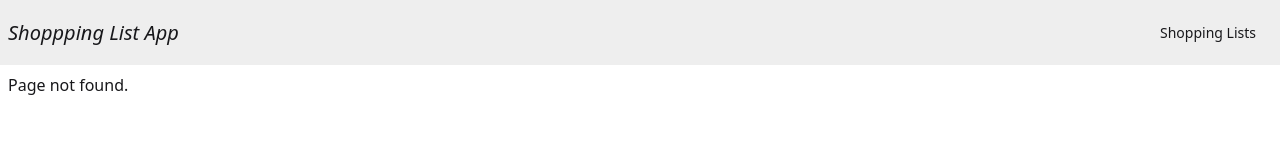
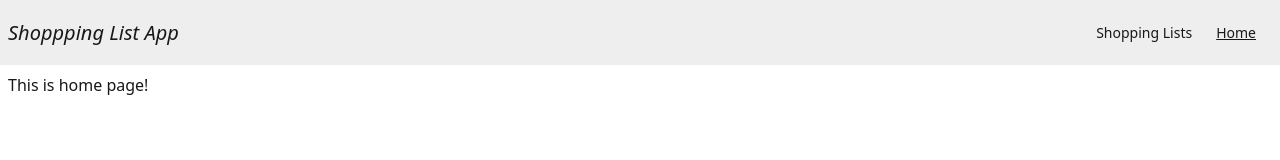
Before and after one commit to Ayzrian/mate-react-advanced, a React (Vite) app in the folder react-shopping-list/: page / in a window 1280 px wide. Before the commit this address had no page. Shown: the top 160 px of the page. Built offline with nearby package versions, Linux system fonts and the light colour scheme.

Commit message:
How to highlight active link

```diff
--- a/react-shopping-list/src/App.tsx
+++ b/react-shopping-list/src/App.tsx
@@ -2,6 +2,7 @@ import { BrowserRouter, Route, Routes } from "react-router"
 import { ShoppingListPage } from "./pages/ShoppingListPage"
 import { ShoppingListsPage } from "./pages/ShoppingListsPage"
 import { AppLayout } from "./pages/AppLayout"
+import { HomePage } from "./pages/HomePage"
 
 function App() {
   return <BrowserRouter>
@@ -12,6 +13,8 @@ function App() {
       </Route>
 
       <Route element={<AppLayout/>}>
+        <Route path="/" element={<HomePage />}/>
+
         <Route path="*" element={<p>Page not found.</p>}/>
       </Route>
     </Routes>
--- a/react-shopping-list/src/components/Header/Header.tsx
+++ b/react-shopping-list/src/components/Header/Header.tsx
@@ -1,9 +1,24 @@
+import classNames from "classnames";
 import { ReactElement } from "react"
-import { Link } from "react-router";
+import { NavLink } from "react-router";
 
 interface HeaderProps {
   children: ReactElement;
 }
+
+const navItems: {
+  to: string;
+  label: string;
+}[] = [
+  {
+    to: "/shopping-lists",
+    label: "Shopping Lists"
+  },
+  {
+    to: "/",
+    label: "Home"
+  }
+]
 
 export function Header({ children }: HeaderProps) {
     return (
@@ -14,9 +29,11 @@ export function Header({ children }: HeaderProps) {
           </h1>
 
           <ul className="menu menu-horizontal px-1">
-            <li>
-              <Link to="/shopping-lists">Shopping Lists</Link>
-            </li>
+            {
+              navItems.map(({ to, label }) => (<li>
+                <NavLink className={({ isActive }) => classNames(isActive && "underline")} to={to}>{label}</NavLink>
+              </li>))
+            }
           </ul>
         </div>
       </div>
--- /dev/null
+++ b/react-shopping-list/src/pages/HomePage.tsx
@@ -0,0 +1,5 @@
+export function HomePage() {
+    return <p>
+        This is home page!
+    </p>
+}
```
